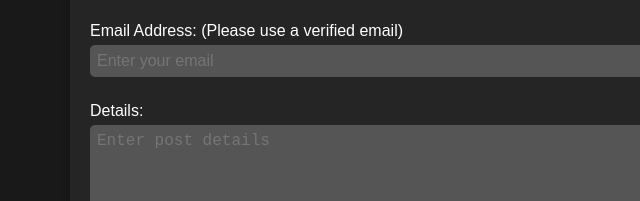
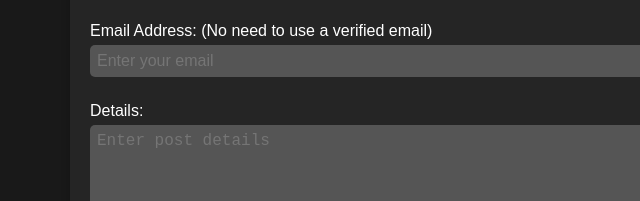
Before and after one commit to Ahaduz-Editz/Yiszone, a website: page NewPostPage/index.html in a window 1280 px wide. Shown: the part 265-466 px from the top of the page, 50-690 px from the left. Drawn offline with nearby package versions, Linux system fonts and the light colour scheme; a web font is replaced by a local one.

Commit message:
NewPost Page change

```diff
--- a/NewPostPage/index.html
+++ b/NewPostPage/index.html
@@ -43,7 +43,7 @@
               <label for="type">Type of Post:</label>
               <input type="text" id="type" name="type" placeholder="Enter post type" required>
 
-              <label for="email">Email Address: (Please use a verified email)</label>
+              <label for="email">Email Address: (No need to use a verified email)</label>
               <input type="email" id="email" name="email" placeholder="Enter your email" required>
 
               <label for="details">Details:</label>
```
